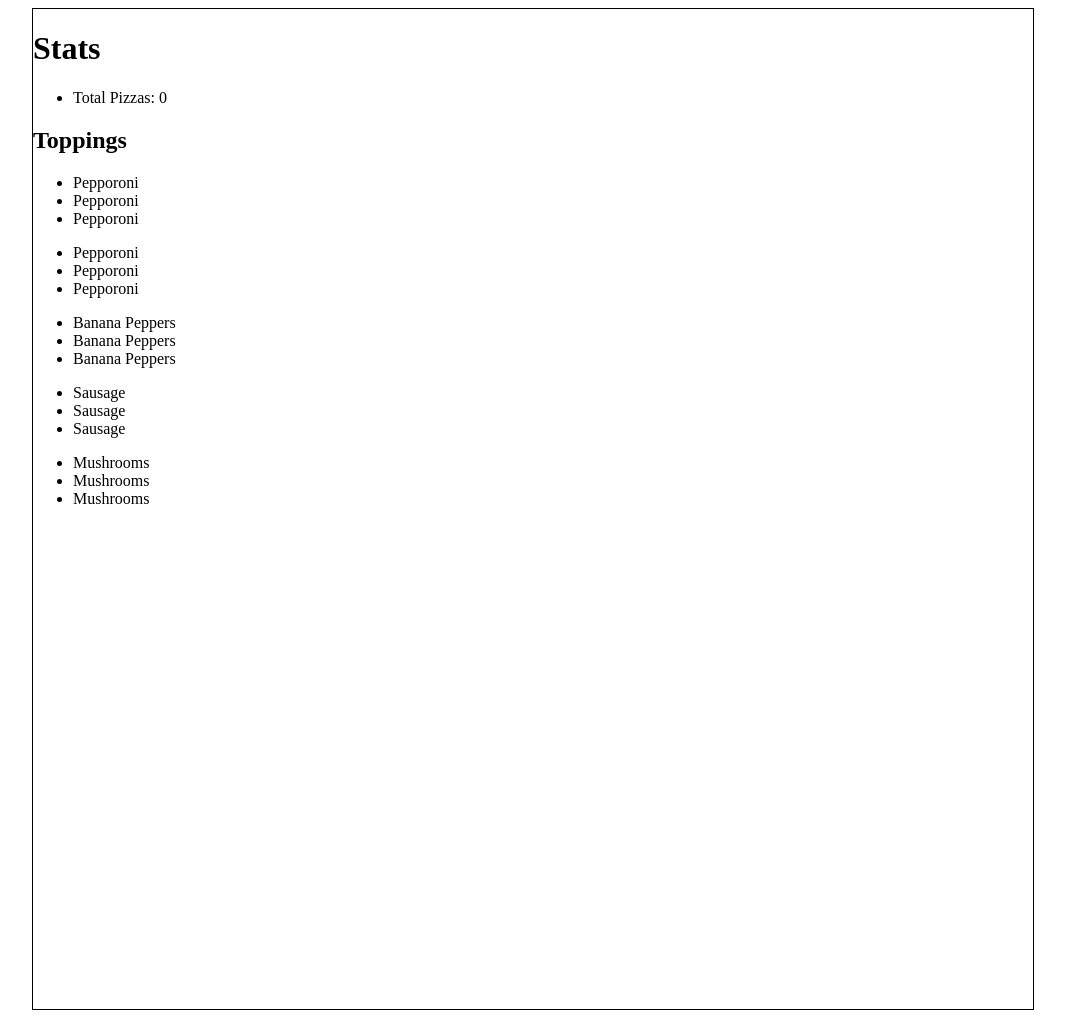
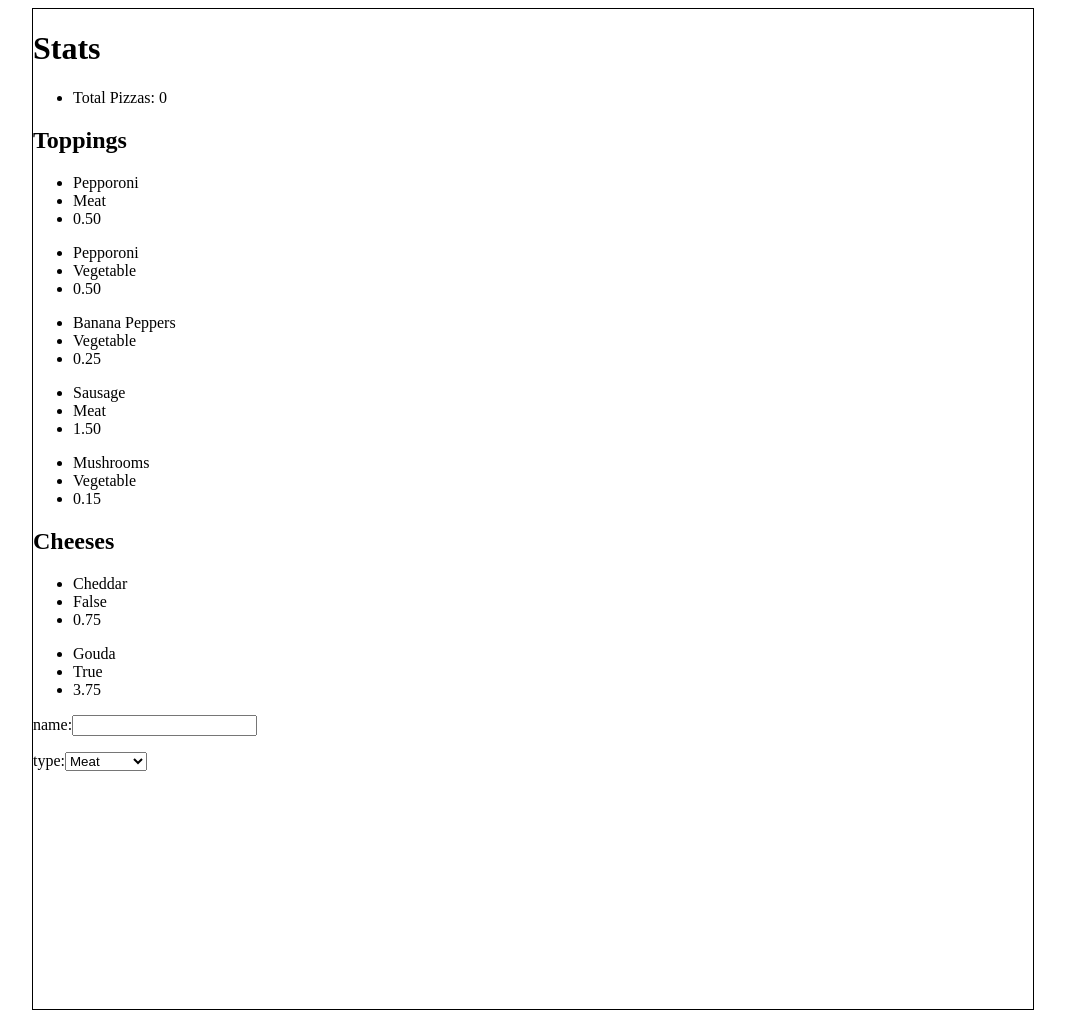
Before and after one commit to vtmh/DjangoOptimization, a Django app: page / in a window 1280 px wide. Shown: the whole page, without its empty margins (107-1172 px from the left). Run offline with Django 3.2, Linux system fonts and the light colour scheme; data comes from the database, SQL or seed files in the repository; both versions use the stored data as it was after the commit; data that the repository does not hold is empty.

Commit message:
Setup modelform, form no longer says 'object' for select values.

```diff
--- /dev/null
+++ b/Pizza/forms.py
@@ -0,0 +1,21 @@
+from django.forms import ModelForm
+from Pizza.models import Toppings, Type
+from django import forms
+
+
+class ToppingsForm(ModelForm):
+
+    #TODO Make these types generate from toppings model
+    TYPES = [
+        ("1", "Meat"),
+        ("2", "Vegetable"),
+
+    ]
+
+    name = forms.CharField(max_length=100)
+    type = forms.ChoiceField(choices=TYPES)
+    price = forms.DecimalField(decimal_places=2, max_digits=300)
+
+    class Meta:
+        model = Toppings
+        fields = ['name', 'price', 'type']
--- a/Pizza/models.py
+++ b/Pizza/models.py
@@ -14,7 +14,7 @@ class Toppings(models.Model):
 
 class Cheese(models.Model):
     name = models.CharField(max_length=100)
-    is_healthy = models.BooleanField
+    is_healthy = models.BooleanField(default=False)
     price = models.DecimalField(decimal_places=2, max_digits=300)
 
 
--- a/Pizza/views.py
+++ b/Pizza/views.py
@@ -2,20 +2,29 @@ from django.http import HttpResponseRedirect
 from django.shortcuts import render, redirect
 from django.urls import reverse
 # Create your views here.
-from Pizza.models import Pizza, Toppings, Type
+from Pizza.models import Pizza, Toppings, Type, Cheese
+from Pizza.forms import ToppingsForm
 
 
 def homepage(request):
 
     pizza = Pizza.objects.all()
     toppings = Toppings.objects.all()
+    cheeses = Cheese.objects.all()
+
+    toppings_form = ToppingsForm
+
+    print(toppings_form)
 
     data = {
         'pizza': pizza,
         'toppings': toppings,
+        'cheeses': cheeses,
+        'toppings_form': toppings_form
     }
 
     return render(request, 'Pizza/index.html', data)
+
 
 def seed_toppings(request):
     #Create a pizza
@@ -40,9 +49,34 @@ def seed_toppings(request):
     )
 
     Toppings.objects.get_or_create(
+        name="Sausage",
+        type=Type.objects.get(name="Meat"),
+        price="1.50",
+    )
+
+    Toppings.objects.get_or_create(
         name="Banana Peppers",
         type=Type.objects.get(name="Vegetable"),
         price="0.25",
+    )
+
+    Toppings.objects.get_or_create(
+        name="Mushrooms",
+        type=Type.objects.get(name="Vegetable"),
+        price="0.15",
+    )
+
+    Cheese.objects.get_or_create(
+        name="Cheddar",
+        is_healthy=False,
+        price=0.75,
+    )
+
+    #I don't think Gouda is actually healthy but let's pretend it is...
+    Cheese.objects.get_or_create(
+        name="Gouda",
+        is_healthy=True,
+        price=3.75,
     )
 
     print('Show toppings')
--- a/templates/Pizza/index.html
+++ b/templates/Pizza/index.html
@@ -3,10 +3,10 @@
 <head>
     <style>
         main {
-        width:1000px;
-        height:1000px;
-        margin:0 auto;
-        border:1px solid black;
+            width: 1000px;
+            height: 1000px;
+            margin: 0 auto;
+            border: 1px solid black;
         }
 
     </style>
@@ -24,16 +24,31 @@
     {% for topping in toppings %}
         <ul>
             <li>{{ topping.name }}</li>
-    <li>{{ topping.name }}</li>
-    <li>{{ topping.name }}</li>
+            <li>{{ topping.type.name }}</li>
+            <li>{{ topping.price }}</li>
         </ul>
     {% endfor %}
+
+    <h2> Cheeses</h2>
+    {% for cheese in cheeses %}
+    <ul>
+        <li>{{ cheese.name }}</li>
+    <li>{{ cheese.is_healthy }}</li>
+    <li>{{ cheese.price }}</li>
+    </ul>
+    {% endfor %}
+
+    <form>
+        <p>name:{{ toppings_form.name }}</p>
+        <p>type:{{ toppings_form.type }}</p>
+{#        <p>Price:{{ toppings_form.price }}></p>#}
+    </form>
+
+
+
 </main>
 
 </body>
 
 
-
-
-
 </html>
```
Also changed, not shown: Pizza/migrations/0002_cheese_is_healthy.py (added), db.sqlite3. Lines whose indentation alone changed are shown as unchanged.
